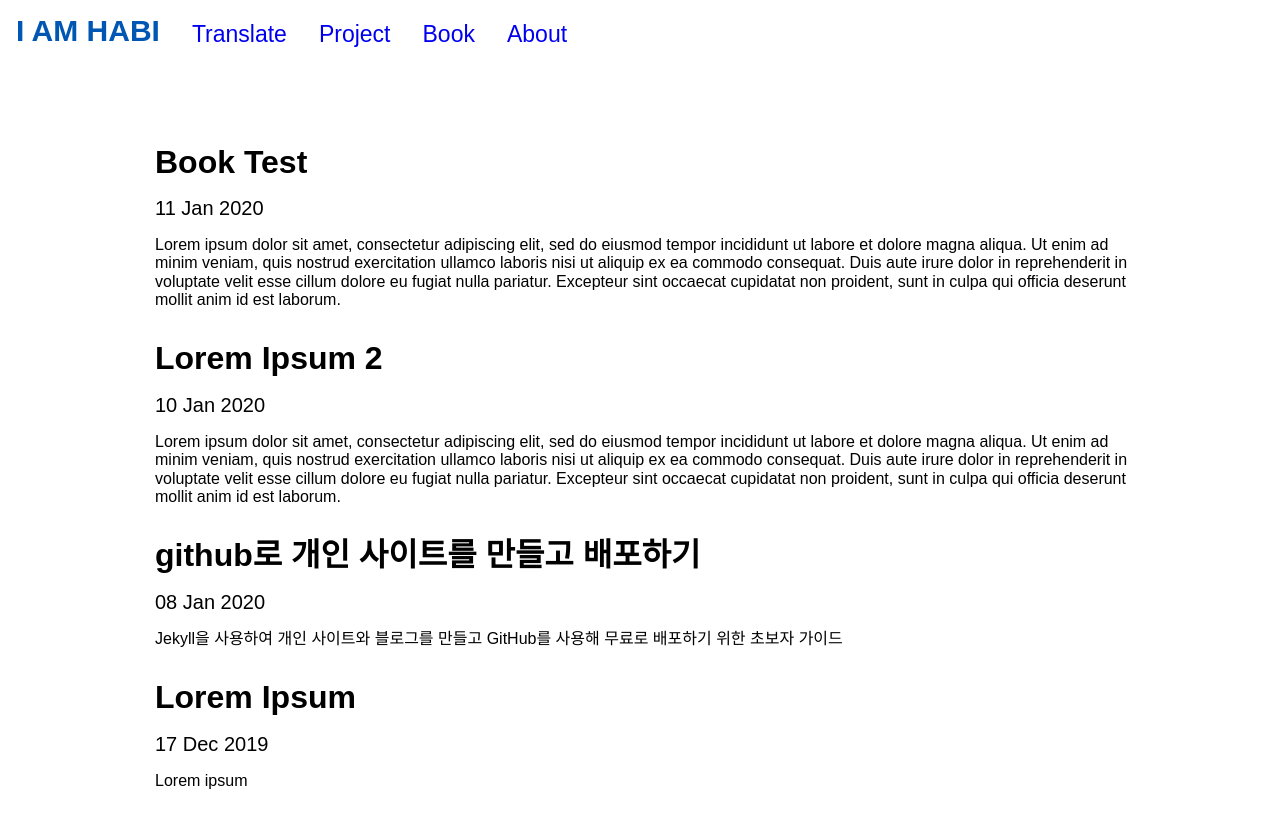
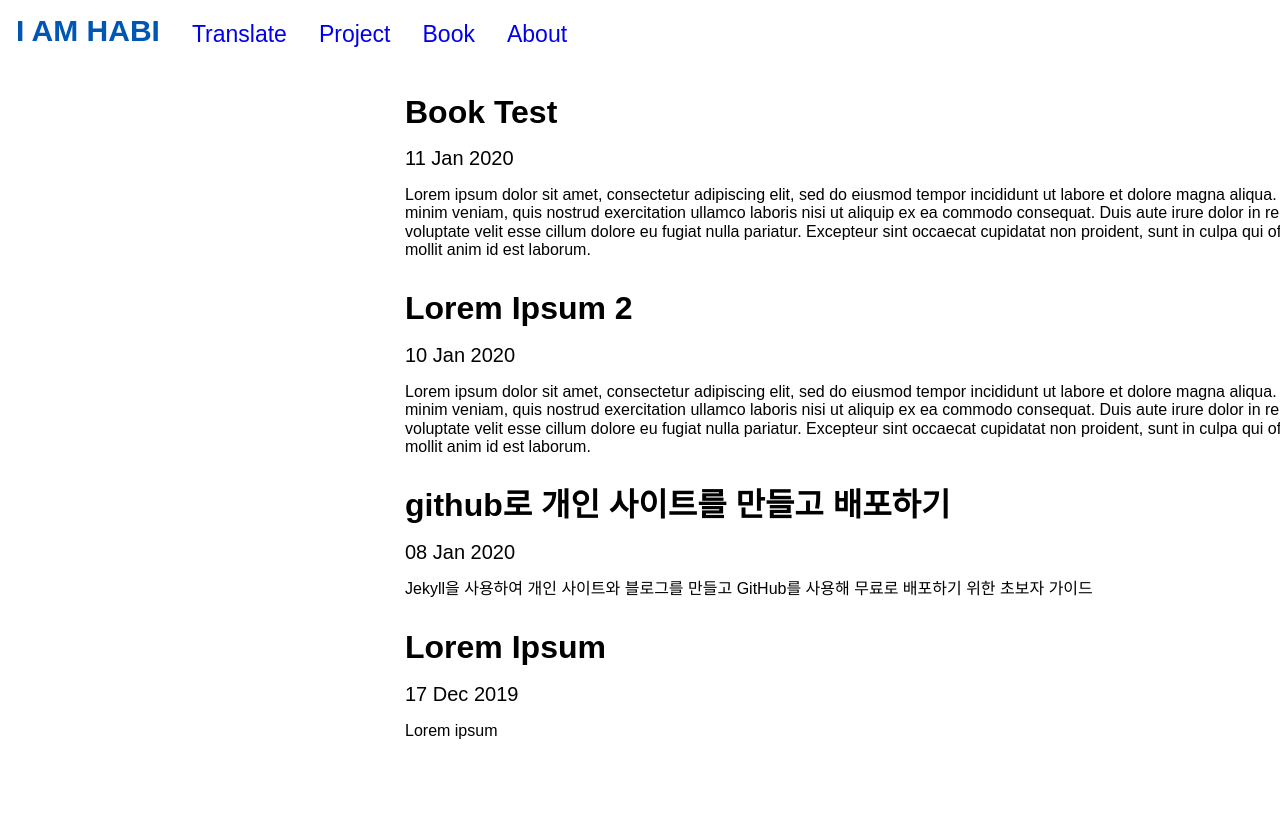
Before and after one commit to iamhabi/iamhabi.github.io, a Jekyll site: the page built from index.html, in a window 1280 px wide. Shown: the top 828 px of the page. Built offline with Jekyll 4.4.1, drawn with Linux system fonts in a browser that asks for light colours.

Commit message:
responsive

```diff
--- a/_layouts/default.html
+++ b/_layouts/default.html
@@ -16,9 +16,9 @@
                         <a href="javascript:void(0);" style="font-size:15px;" class="icon" onclick="myFunction()">&#9776;</a>
                 </div>
 
-        <div class="content">
+        <div>
             <div class="post">
-                <div class="container">
+                <div class="col-6 col-s-9 container">
                     {{ content }}
                 </div>
             </div>
--- a/_layouts/post.html
+++ b/_layouts/post.html
@@ -2,6 +2,7 @@
 layout: default
 ---
 
+<div class="col-6 col-s-9">
     <div class="post_title">
         <h1 style="text-align: center; margin-bottom: 1rem;">{{ page.title }}</h1>
     </div>
@@ -13,3 +14,4 @@
             {{ content }}
         </p>
     </div>
+</div>
--- a/css/main.css
+++ b/css/main.css
@@ -83,7 +83,7 @@
     text-decoration: none;
 }
 
-/* For desktop: */
+/* For desktop:*/
 @media only screen and (max-width: 768px) {
     .topnav a:not(:first-child) {
         display: none;
@@ -111,8 +111,8 @@
         text-align: left;
     }
 
-    .home {
-        font-size: 17px;
+    /* .home {
+        font-size: 25px;
         font-weight: bold;
     }
 
@@ -126,5 +126,5 @@
 
     .post_excerpt { display: none; }
 
-    .content { padding:10px; margin-top:15px; }
+    .content { padding:10px; margin-top:15px; } */
 }
```
Lines whose indentation alone changed are shown as unchanged.
